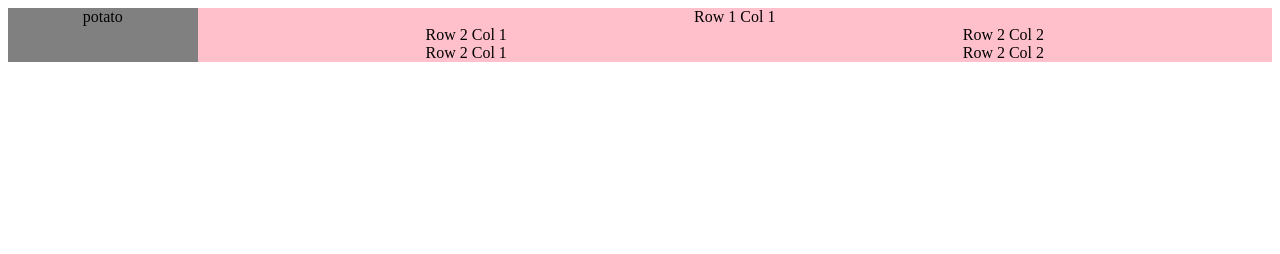
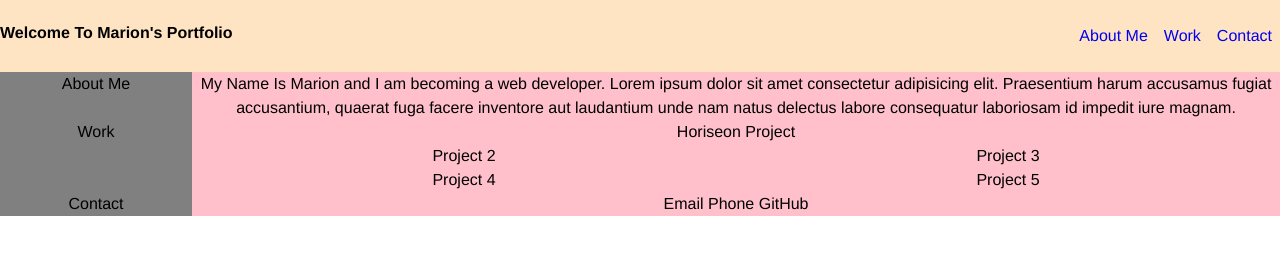
Before and after one commit to MFMcNolt/Marions_Professional_Portfolio, a plain HTML site: page index.html in a window 1280 px wide. Drawn offline with Linux system fonts and the light colour scheme; files that its build step writes are made by us from their sources.

Commit message:
nav bar and header completed

```diff
--- a/assets/style.css
+++ b/assets/style.css
@@ -1,3 +1,31 @@
+body {
+    font-family: Helvetica;
+  font-size: 16px;
+  line-height: 1.5;
+  margin: 0;
+}
+
+
+.page-header {
+    display: flex;
+    flex-direction: row;
+    justify-content: space-between;
+  background-color: bisque;
+}
+
+.page-header ul {
+    display: flex;
+    flex-direction: row;
+    justify-content: space-between;
+    list-style: none;
+  }
+
+.page-header a {
+    display: block;
+    padding:0.5em;
+    text-decoration:none;
+  }
+
 .container {
     display: flex;
     width: 100%;
--- a/index.html
+++ b/index.html
@@ -4,36 +4,74 @@
     <meta charset="UTF-8">
     <meta name="viewport" content="width=device-width, initial-scale=1.0">
     <title>Marions Portfolio</title>
-    <link rel="stylesheet" href="style.css">
+    <link rel="stylesheet" href="assets/style.css">
 </head>
 <body>
+
+<header class="page-header">
+    <h4>Welcome To Marion's Portfolio</h4>
+    <nav>
+    <ul>
+        <li><a href="About Me">About Me</a></li>
+        <li><a href="Work">Work</a></li>
+        <li><a href="Contact">Contact</a></li>
+    </ul>
+</nav>
+</header>
+
+<div class="container">
+    <div class="row">
+        <div class="col col-left">About Me</div>
+        <div class="col col-right">
+            <div class="row">
+                <div class="col col-full">
+                    My Name Is Marion and I am becoming a web developer. Lorem ipsum dolor sit amet consectetur adipisicing elit. Praesentium harum accusamus fugiat accusantium, quaerat fuga facere inventore aut laudantium unde nam natus delectus labore consequatur laboriosam id impedit iure magnam.
+                </div>
+            </div>
+        </div>
+    </div>
+
+
     <div class="container">
         <div class="row">
-            <div class="col col-left">potato</div>
+            <div class="col col-left">Work</div>
             <div class="col col-right">
                 <div class="row">
                     <div class="col col-full">
-                        Row 1 Col 1
+                        Horiseon Project
                     </div>
                 </div>
                 <div class="row">
                     <div class="col">
-                        Row 2 Col 1
+                        Project 2
                     </div>
                     <div class="col">
-                        Row 2 Col 2
+                        Project 3
                     </div>
                 </div>
                 <div class="row">
                     <div class="col">
-                        Row 2 Col 1
+                        Project 4
                     </div>
                     <div class="col">
-                        Row 2 Col 2
+                        Project 5
                     </div>
                 </div>
             </div>
         </div>
     </div>
+
+    <div class="container">
+        <div class="row">
+            <div class="col col-left">Contact</div>
+            <div class="col col-right">
+                <div class="row">
+                    <div class="col col-full">
+                        Email Phone GitHub
+                    </div>
+                </div>
+            </div>
+        </div>
+
 </body>
 </html>
```
